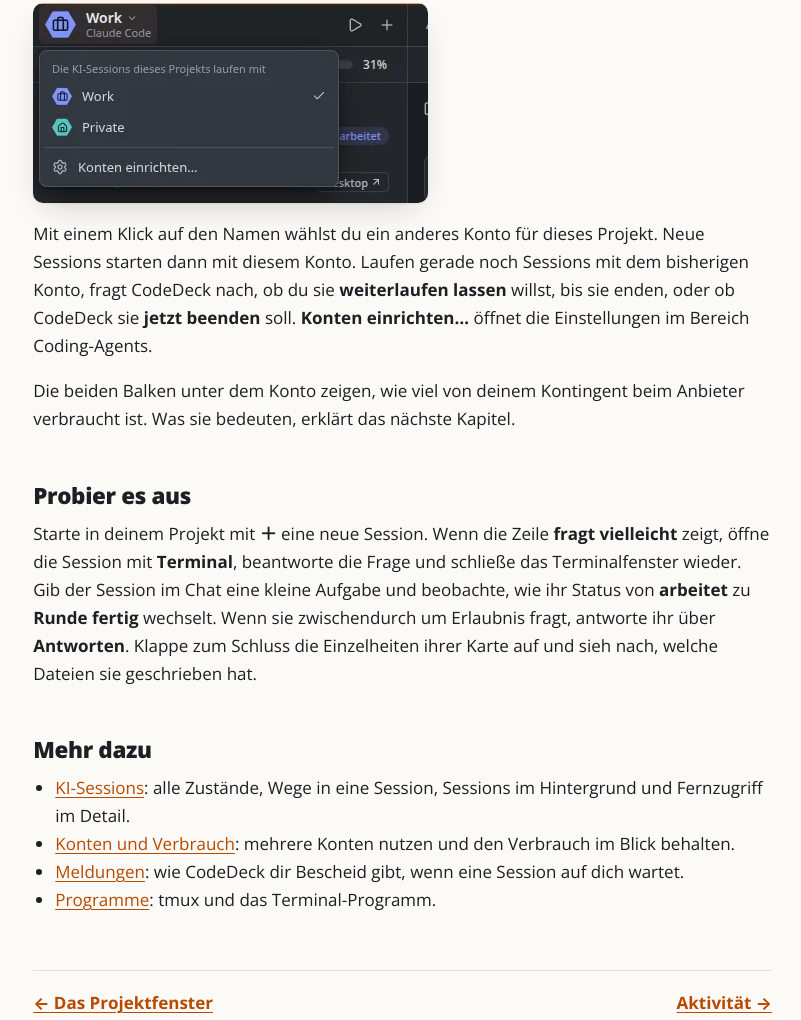
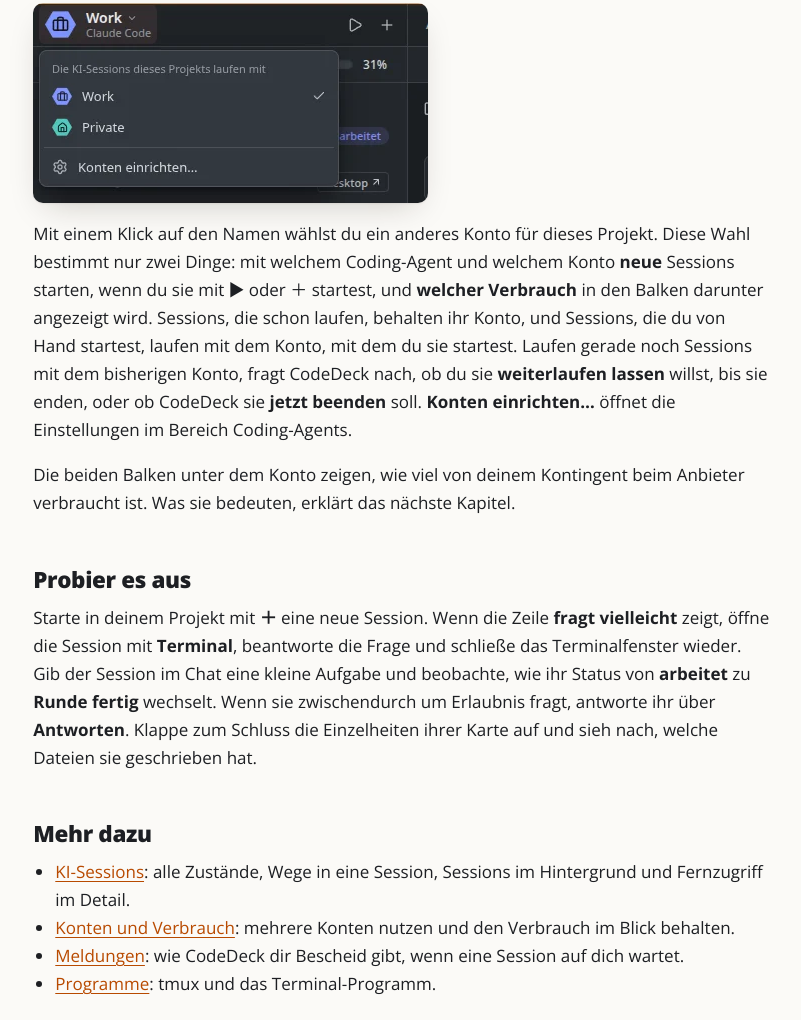
Before and after one commit to be-spex/be-spex.github.io, an Astro site: page /codedeck/manual/de/tutorial/03-session-starten in a window 1280 px wide. Shown: the part 5125-6145 px from the top of the page, without its empty margins (328-1129 px from the left). Built offline with nearby package versions, Linux system fonts and the light colour scheme; Astro itself is replaced by a stand-in of ours.

Commit message:
CodeDeck manual: the account choice sets new sessions and the usage shown, nothing more
Co-Authored-By: Claude Opus 5.5 <noreply@anthropic.com>
Claude-Session: https://claude.ai/code/session_01AmUU1ckh5iDie4vHPz56Cn

```diff
--- a/src/pages/codedeck/manual/de/tutorial/03-session-starten.md
+++ b/src/pages/codedeck/manual/de/tutorial/03-session-starten.md
@@ -81,7 +81,7 @@ Ganz oben in der Sessionspalte steht, mit welchem **Konto** und welchem Coding-A
 
 ![Das Menü der Kontowahl: „Die KI-Sessions dieses Projekts laufen mit“, darunter die Konten Work mit Häkchen und Private, ganz unten „Konten einrichten…“](/codedeck/manual/de/session-starten-konto.webp)
 
-Mit einem Klick auf den Namen wählst du ein anderes Konto für dieses Projekt. Neue Sessions starten dann mit diesem Konto. Laufen gerade noch Sessions mit dem bisherigen Konto, fragt CodeDeck nach, ob du sie **weiterlaufen lassen** willst, bis sie enden, oder ob CodeDeck sie **jetzt beenden** soll. **Konten einrichten…** öffnet die Einstellungen im Bereich Coding-Agents.
+Mit einem Klick auf den Namen wählst du ein anderes Konto für dieses Projekt. Diese Wahl bestimmt nur zwei Dinge: mit welchem Coding-Agent und welchem Konto **neue** Sessions starten, wenn du sie mit ▶ oder ＋ startest, und **welcher Verbrauch** in den Balken darunter angezeigt wird. Sessions, die schon laufen, behalten ihr Konto, und Sessions, die du von Hand startest, laufen mit dem Konto, mit dem du sie startest. Laufen gerade noch Sessions mit dem bisherigen Konto, fragt CodeDeck nach, ob du sie **weiterlaufen lassen** willst, bis sie enden, oder ob CodeDeck sie **jetzt beenden** soll. **Konten einrichten…** öffnet die Einstellungen im Bereich Coding-Agents.
 
 Die beiden Balken unter dem Konto zeigen, wie viel von deinem Kontingent beim Anbieter verbraucht ist. Was sie bedeuten, erklärt das nächste Kapitel.
 
```
